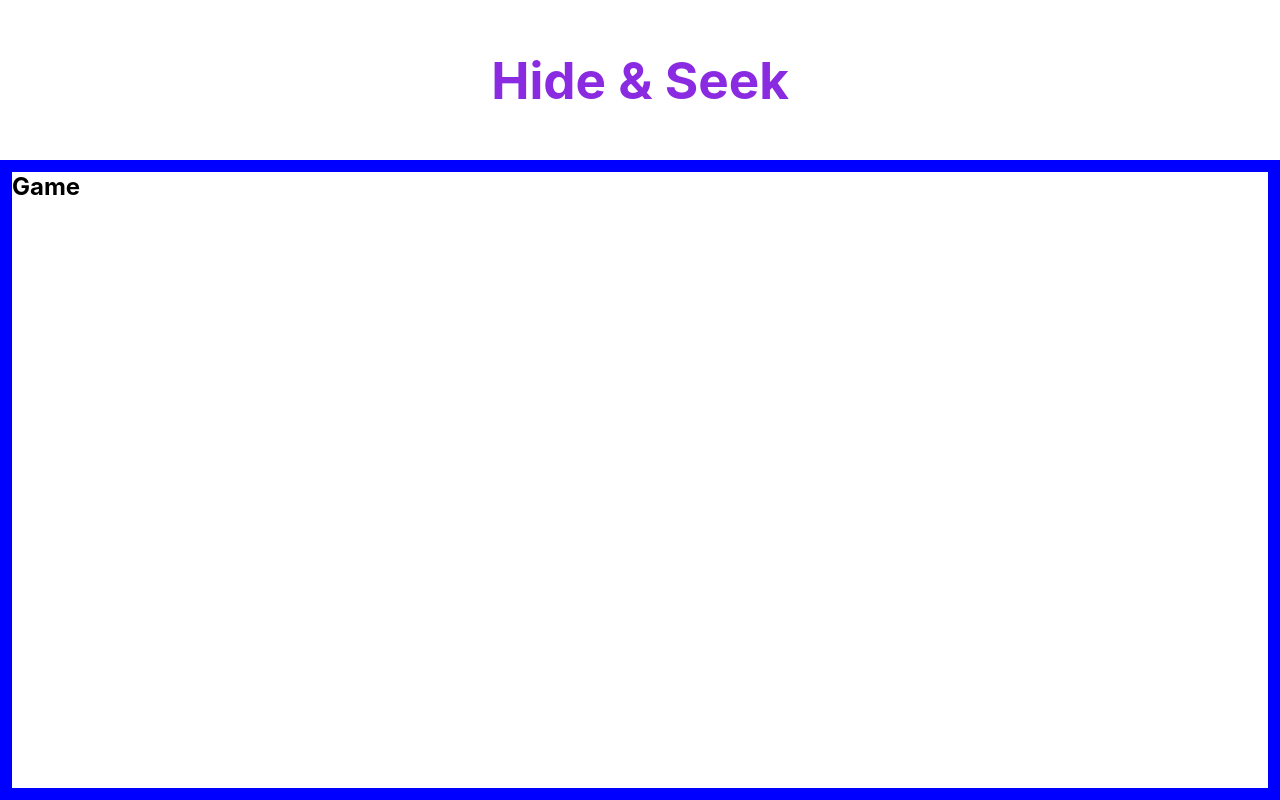
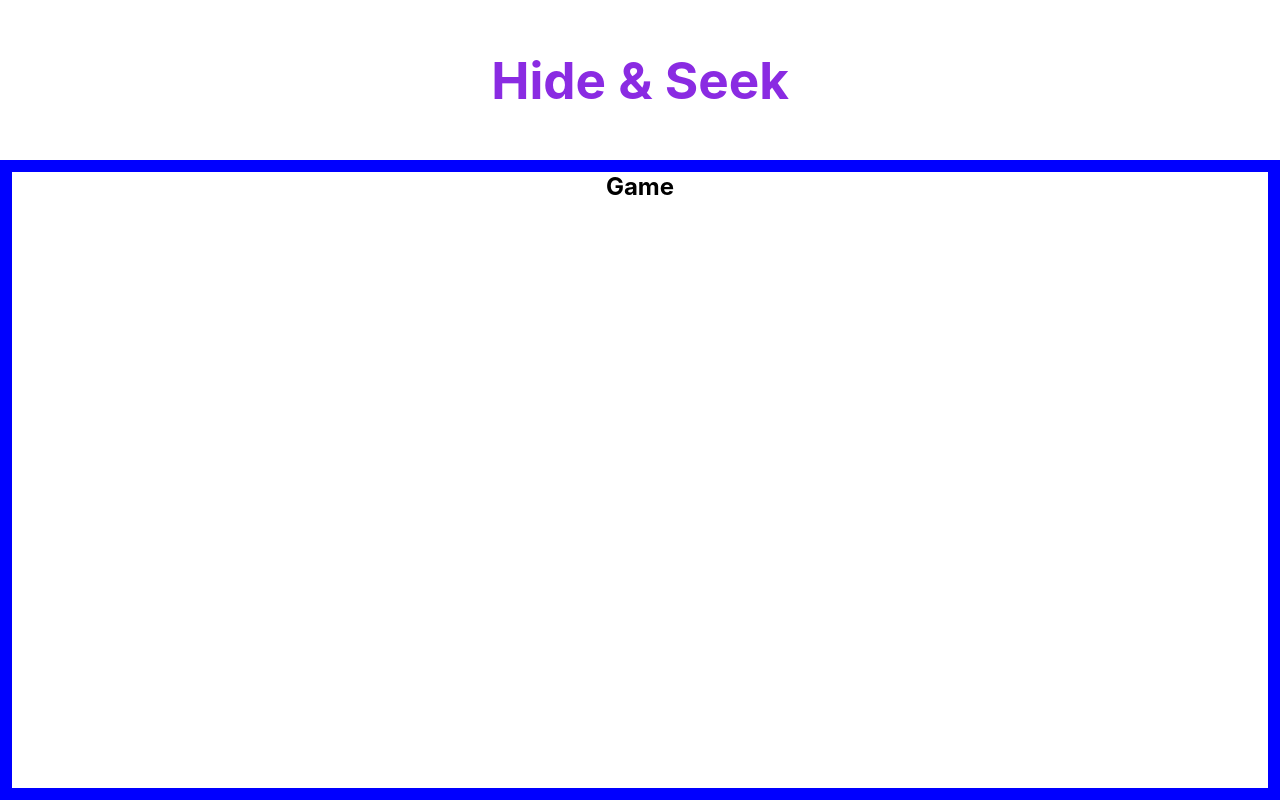
Before and after one commit to franco-ortega/hide-and-seek, a React (Create React App) app: page /game in a window 1280 px wide. Built offline with nearby package versions, Linux system fonts and the light colour scheme.

Commit message:
fix prop types in Header; add initial state to Game

```diff
--- a/src/components/Game/Game.jsx
+++ b/src/components/Game/Game.jsx
@@ -1,11 +1,28 @@
-import React from 'react';
+import React, { useState } from 'react';
 import styles from './Game.module.scss';
 
 const Game = () => {
+  //active player boolean: player = true, computer = false
+  const [activePlayer, setActivePlayer] = useState(false);
+  //correctBox = number
+  const [hidingSpot, setHidingSpot] = useState();
+  //check score by comparing value of selection to correctBox
+  //increment score
+  //new turn: clear correctBox
+  //select Box
+  // hide item
+  //computer makes guess
+  //player clicks box to make guess
+
+  console.log(activePlayer, setActivePlayer, hidingSpot, setHidingSpot);
+
   return (
-    <div className={styles.Game}>
+    <main className={styles.Game}>
       <h2>Game</h2>
-    </div>
+      <section>
+
+      </section>
+    </main>
   );
 };
 
--- a/src/components/Game/Game.module.scss
+++ b/src/components/Game/Game.module.scss
@@ -3,4 +3,5 @@
 .Game {
     border: blue solid 1vw;
     height: $body-height;
+    text-align: center;
 }
--- a/src/components/Header/Header.jsx
+++ b/src/components/Header/Header.jsx
@@ -18,10 +18,10 @@ const Header = ({ gameActive, player, playerScore, computerScore }) => {
 };
 
 Header.propTypes = {
-  gameActive: PropTypes.string.isRequired,
+  gameActive: PropTypes.bool.isRequired,
   player: PropTypes.string.isRequired,
-  playerScore: PropTypes.func.isRequired,
-  computerScore: PropTypes.func.isRequired
+  playerScore: PropTypes.number.isRequired,
+  computerScore: PropTypes.number.isRequired
 };
 
 export default Header;
```
